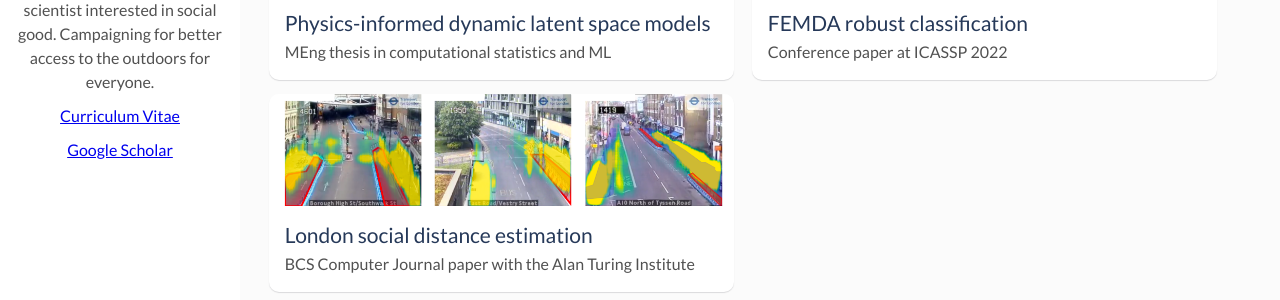
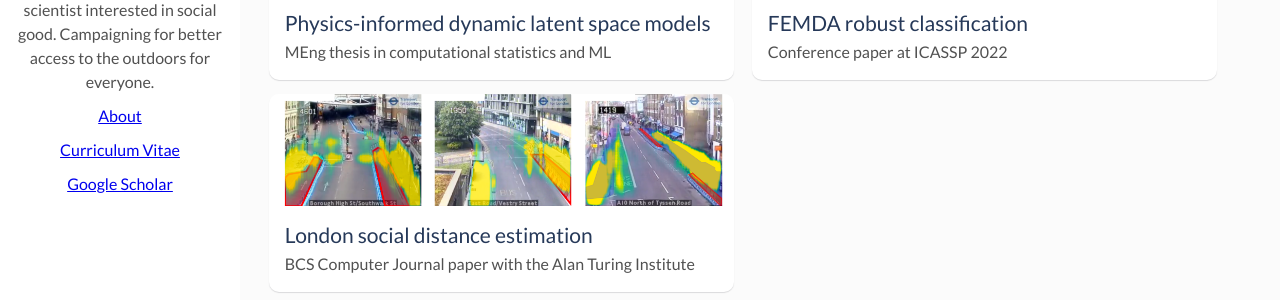
Before and after one commit to Andrewwango/andrewwango.github.io, a Jekyll site: the page built from index.html, in a window 1280 px wide. Shown: the part 229-529 px from the top of the page. Built offline with Jekyll 4.4.1, drawn with Linux system fonts in a browser that asks for light colours; the list of posts is cut into pages by our own code.

Commit message:
Update main.html

```diff
--- a/_layouts/main.html
+++ b/_layouts/main.html
@@ -10,6 +10,7 @@ layout: default
       </div>
       <div class="author-name">{{site.author}}</div>
       <p>{{site.about-author}}</p>
+      <p><a href="https://linktr.ee/andrew.wang">About</a></p>
       <p><a href="{{site.cv-author}}">Curriculum Vitae</a></p>
       <p><a href="{{site.google-scholar}}">Google Scholar</a></p>
       <!-- <p><a href="{{site.baseurl}}/other">Other stuff</a></p> -->
```
